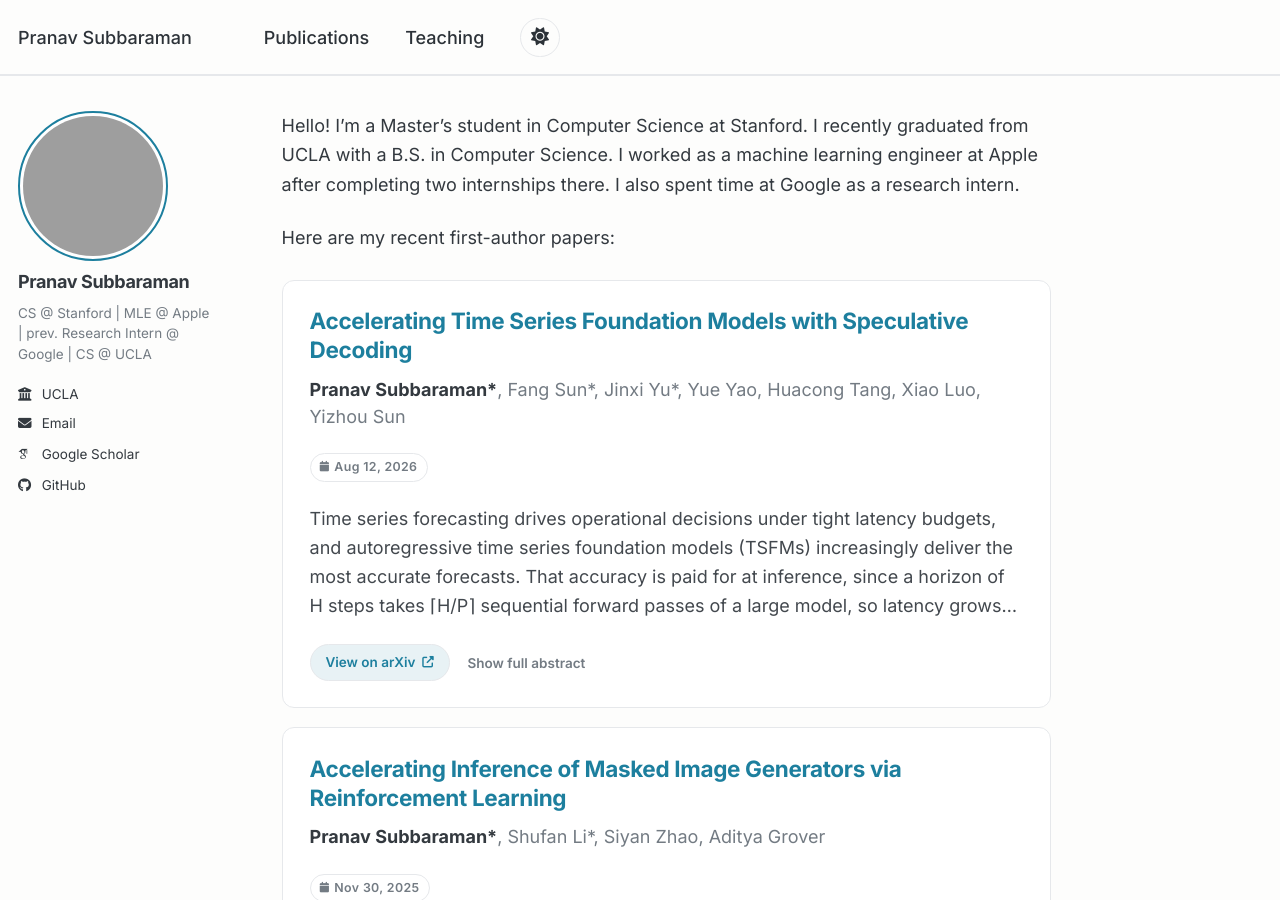
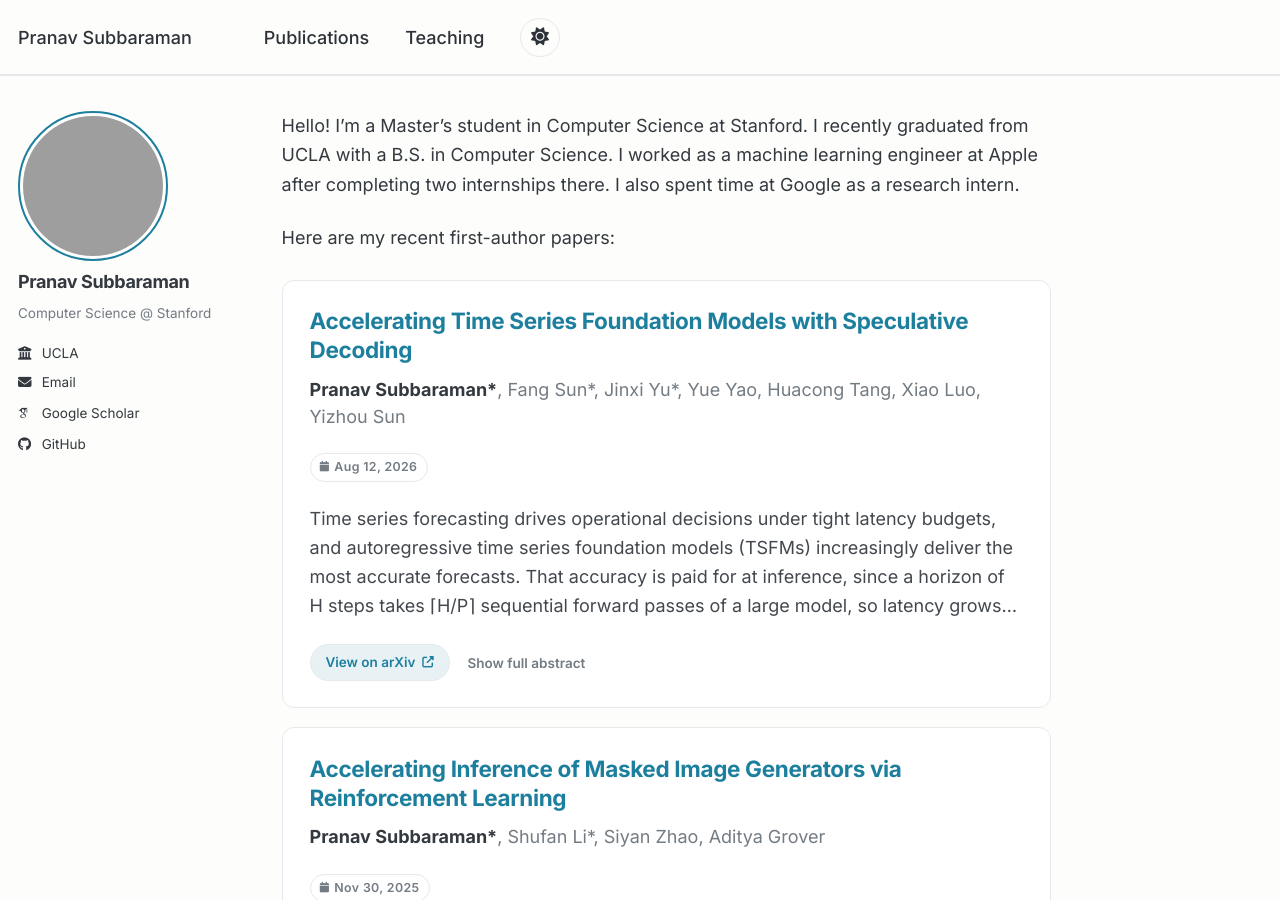
Before and after one commit to PranavSubbaraman/pranavsubbaraman.github.io, a Jekyll site: the page built from _pages/about.md, in a window 1280 px wide and 900 px high. Built offline with Jekyll 4.4.1, drawn with Linux system fonts in a browser that asks for light colours; some web fonts are replaced; a script bundle is joined from its source files by our own code; library files that are not in the unit come from our copies.

Commit message:
Update bio to Computer Science @ Stanford

```diff
--- a/_config.yml
+++ b/_config.yml
@@ -26,7 +26,7 @@ author:
   avatar           : "headshot.jpg"
   name             : "Pranav Subbaraman"
   pronouns         : # example: "she/her"
-  bio              : "CS @ Stanford | MLE @ Apple | prev. Research Intern @ Google | CS @ UCLA"
+  bio              : "Computer Science @ Stanford"
   location         : # URL
   employer         : "UCLA"
   uri              : # URL
```
